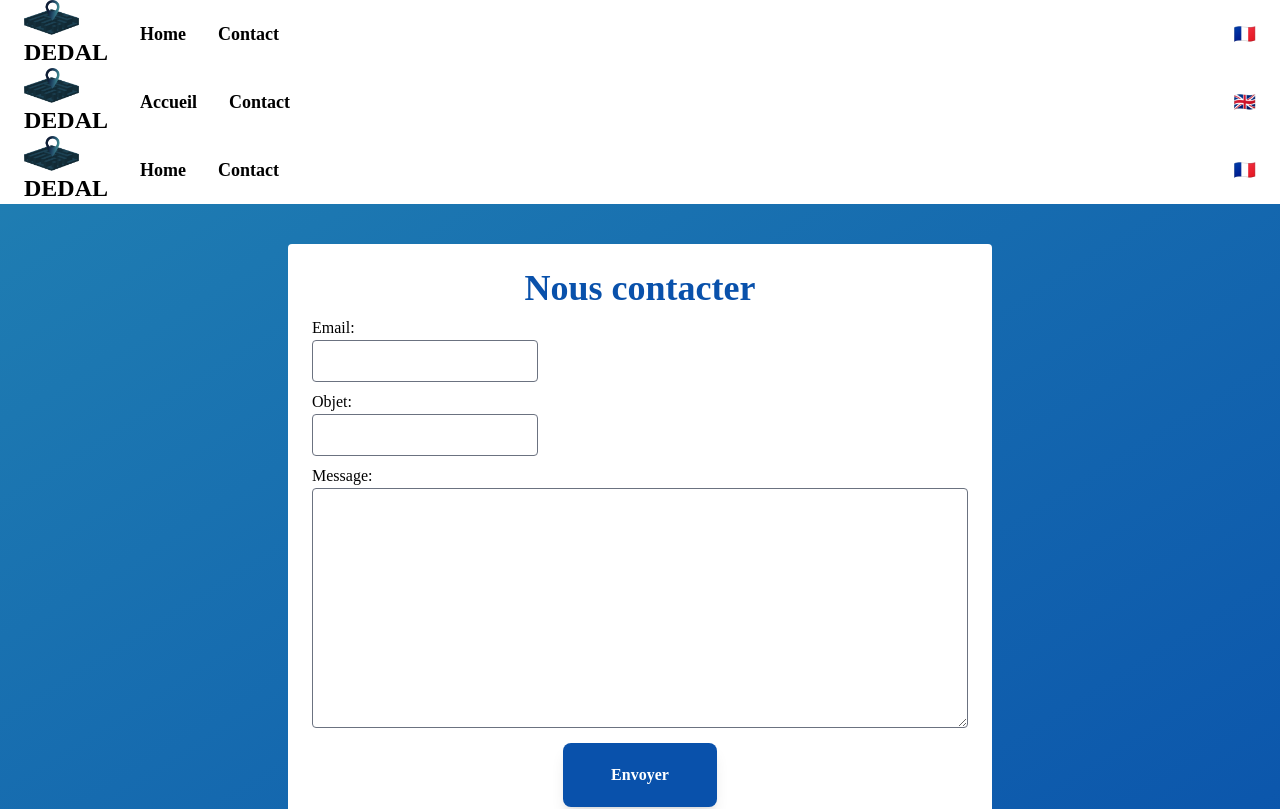
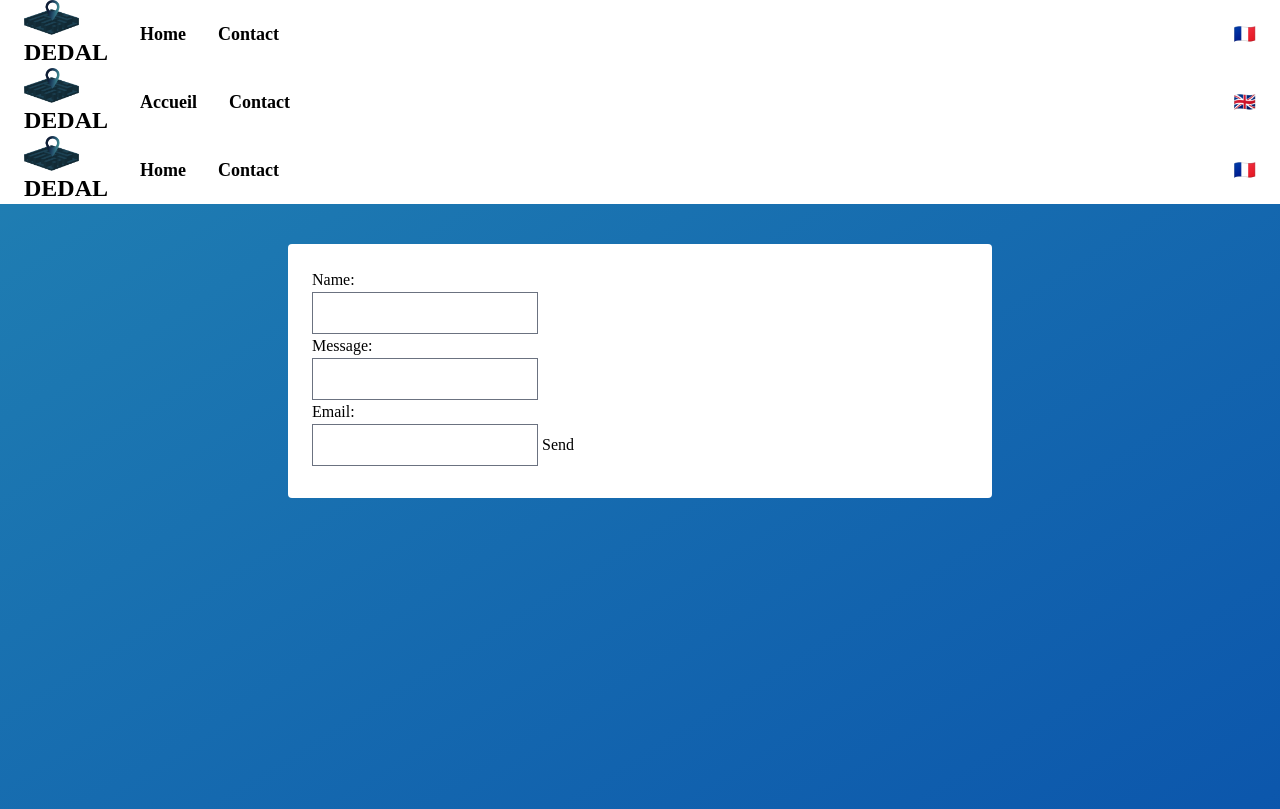
Before and after one commit to DEDAL-eip/ShowcaseWebsite, a SvelteKit app: page /fr/contact in a window 1280 px wide. Shown: the top 809 px of the page. Built offline with nearby package versions, Linux system fonts and the light colour scheme.

Commit message:
contact fr

```diff
--- a/src/routes/fr/contact/+page.svelte
+++ b/src/routes/fr/contact/+page.svelte
@@ -5,23 +5,19 @@
 <div class="h-screen bg-primary bg-gradient-to-tl from-secondary">
   <div class="py-10 px-72">
     <form action="/api/sendMail" method="POST" class="bg-white rounded space-y-2 p-6">
-      <div class="text-secondary font-bold text-center text-4xl">Nous contacter</div>
-
       <div>
-        <label for="email" class="block">Email:</label>
-        <input id="email" name="email" type="email" class="rounded border" required />
-      </div>
-      <div>
-        <label for="object" class="block">Objet:</label>
-        <input id="object" name="object" type="text" class="rounded border" required />
-      </div>
-      <div>
-        <label for="message" class="block">Message:</label>
-        <textarea id="message" name="message" type="text" class="rounded w-full h-60 border" required />
+        <form action="https://formsubmit.co/arthur.decovemacker@epitech.eu" method="POST">
+          <label for="email" class="block">Name:</label>
+          <input type="text" name="name" required>
+          <label for="email" class="block">Message:</label>
+          <input type="text" name="Message" required>
+          <label for="email" class="block">Email:</label>
+          <input type="email" name="email" required>
+          <button type="submit">Send</button>
+     </form>
       </div>
 
       <div class="text-center">
-        <input class="btn font-bold text-white py-5 px-12 rounded-lg shadow-lg bg-secondary" type="submit" value="Envoyer" data-modal-toggle="defaultModal"/>
       </div>
     </form>
   </div>
```
